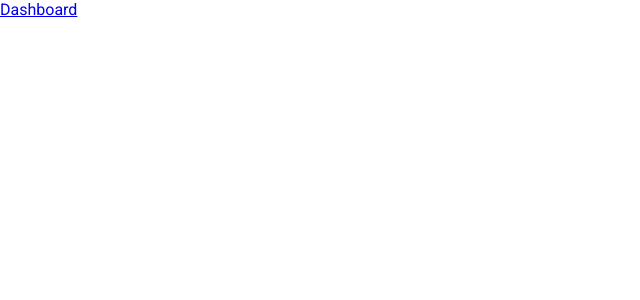
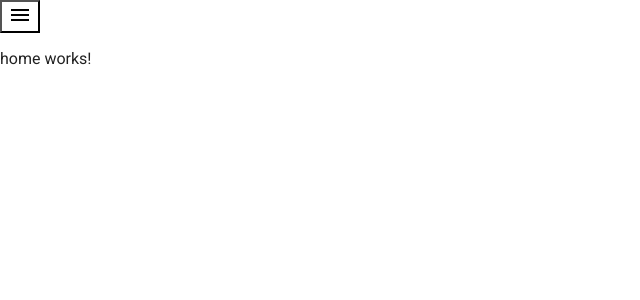
Before and after one commit to ViniciusLima93/webAcademyFront, an Angular app in the folder front_RegisterClass/: page /home in a window 1280 px wide. Before the commit this address led to /. Shown: the top 300 px of the page, without its empty margins (0-640 px from the left). Built offline with nearby package versions, Linux system fonts and the light colour scheme.

Commit message:
add_menu and home

```diff
--- a/front_RegisterClass/src/app/app.component.css
+++ b/front_RegisterClass/src/app/app.component.css
@@ -0,0 +1,8 @@
+mat-sidenav-container {
+    height: calc(205vh - 115vh)
+}
+
+mat-sidenav{
+    width: 200px;
+    background-color: #eee;
+}
--- a/front_RegisterClass/src/app/app.component.html
+++ b/front_RegisterClass/src/app/app.component.html
@@ -1,10 +1,32 @@
 <html>
+<nav>
+  <button mat-button (click)="opened=!opened"><mat-icon>menu</mat-icon></button>
+</nav>
 
-  <nav>
-    <a routerLink="/dashboard">Dashboard</a>
+  <mat-sidenav-container>
+    <mat-sidenav [(opened)]="opened" mode="side">
+      <mat-list>
 
-  </nav>
+        <mat-nav-list><a routerLink="/home">Home</a></mat-nav-list>
+
+        <mat-nav-list><a routerLink="/dashboard">Dashboard</a></mat-nav-list>
 
 
-  <router-outlet></router-outlet>
+
+        <mat-nav-list><a routerLink="/">Inicio</a></mat-nav-list>
+
+
+      </mat-list>
+
+
+    </mat-sidenav>
+    <mat-sidenav-content>
+
+      <router-outlet></router-outlet>
+
+    </mat-sidenav-content>
+  </mat-sidenav-container>
+
+
+
 </html>
--- a/front_RegisterClass/src/app/app.component.ts
+++ b/front_RegisterClass/src/app/app.component.ts
@@ -7,7 +7,7 @@ import { Component } from '@angular/core';
   styleUrls: ['./app.component.css']
 })
 export class AppComponent {
-
+  opened = false;
 
   constructor() {}
 
--- /dev/null
+++ b/front_RegisterClass/src/app/home/home.component.html
@@ -0,0 +1 @@
+<p>home works!</p>
--- /dev/null
+++ b/front_RegisterClass/src/app/home/home.component.ts
@@ -0,0 +1,15 @@
+import { Component, OnInit } from '@angular/core';
+
+@Component({
+  selector: 'app-home',
+  templateUrl: './home.component.html',
+  styleUrls: ['./home.component.css']
+})
+export class HomeComponent implements OnInit {
+
+  constructor() { }
+
+  ngOnInit(): void {
+  }
+
+}
```
Also changed, not shown: front_RegisterClass/src/app/app-routing.module.ts (+7 -1 lines), front_RegisterClass/src/app/app.module.ts (+11 -4 lines), front_RegisterClass/src/app/home/home.component.css (added), 1 other file (tests, documents, lock files or other folders).
